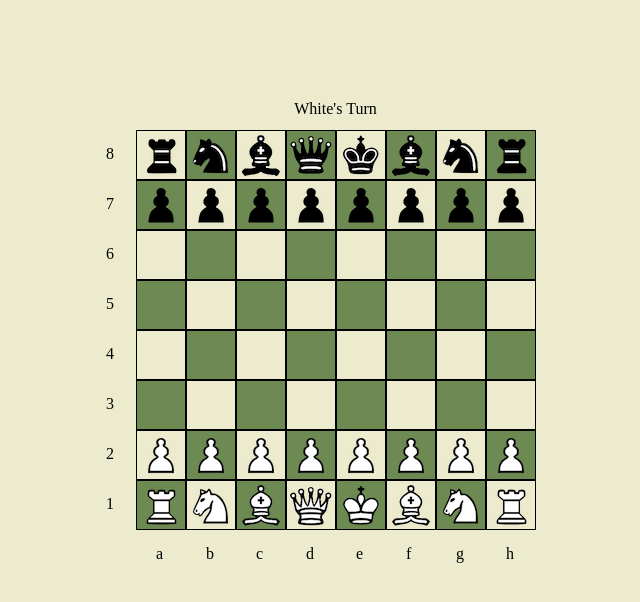
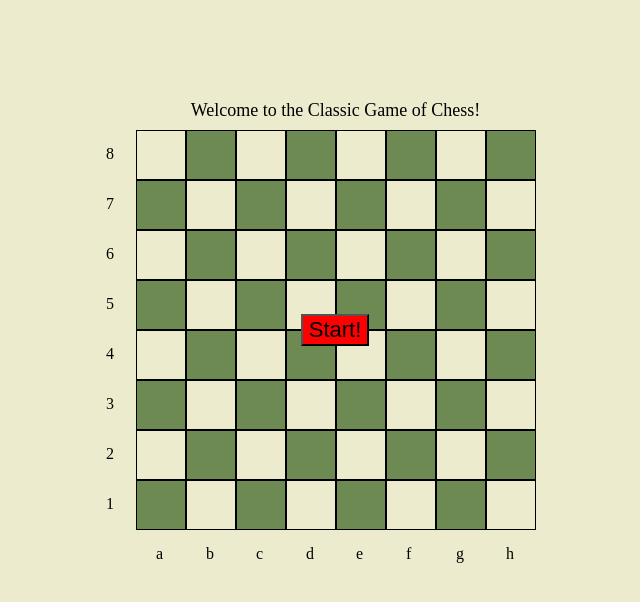
Before and after one commit to TyKirkland/Project-1, a plain HTML site: page index.html in a window 1280 px wide. Shown: the whole page, without its empty margins (329-969 px from the left). Drawn offline with Linux system fonts and the light colour scheme.

Commit message:
Start button, check message, checkmate message

```diff
--- a/css/styles.css
+++ b/css/styles.css
@@ -21,6 +21,7 @@ div * {
     float: right;
     text-align: center;
     padding: 0 0 5px 0;
+    font-size: 18px;
   }
 
 #game {
@@ -63,3 +64,15 @@ img{
 .red{
     background: red;
 }
+
+.startButton{
+    background-color: red;
+    z-index: 5;
+    text-align: center;
+    margin: auto;
+    position: relative;
+    display: flex;
+    bottom: 366px;
+    left: 24px;
+    font-size: 22px;
+}
--- a/index.html
+++ b/index.html
@@ -11,7 +11,7 @@
 <body>
     <div id = "game">
 
-        <div id="turn">White's Turn</div>
+        <div id="turn">Welcome to the Classic Game of Chess!</div>
 
         <div class="tileprefix">8</div>
         <div class="tile" id="1_8"></div>
--- a/js/testscript.js
+++ b/js/testscript.js
@@ -993,6 +993,9 @@ let chess = {
                     chess.properties.selectedpiece = item.getAttribute('id');
                     if(chess.properties.potentialBlackMoves.includes(chess.properties.pieces['w_king'].position) == true){
                         chess.properties.w_check = true;
+                        //here is where we are updating the display text to say check
+                        let displayText = document.querySelector('#turn');
+                        displayText.innerText = "Check! White's turn";
                         //make sure these are wrapped in the check conditional so it doesn't get run unless a king is being checked, causes game to lag
                         if(chess.methods.testMove(chess.methods.moveoptions(item.getAttribute('chesspiece'))).length == 0){
 
@@ -1004,7 +1007,8 @@ let chess = {
                 }
             }
             if(allWhiteDefense.length == 0 && chess.properties.potentialBlackMoves.includes(chess.properties.pieces['w_king'].position) == true){
-                console.log("Black wins by Checkmate!")
+                let displayText = document.querySelector('#turn');
+                displayText.innerText = "Checkmate! Black Wins!";
             }
             //here I am doing the same as above but for black
             let allBlackDefense = [];
@@ -1013,6 +1017,9 @@ let chess = {
                     chess.properties.selectedpiece = item.getAttribute('id');
                     if(chess.properties.potentialWhiteMoves.includes(chess.properties.pieces['b_king'].position) == true){
                         chess.properties.b_check = true;
+                        //here we are updating the display text to say check
+                        let displayText = document.querySelector('#turn');
+                        displayText.innerText = "Check! Black's turn"
                         //make sure these are wrapped in the check conditional so it doesn't get run unless a king is being checked, causes game to lag
                         if(chess.methods.testMove(chess.methods.moveoptions(item.getAttribute('chesspiece'))).length == 0){
 
@@ -1024,7 +1031,8 @@ let chess = {
                 }
             }
             if(allBlackDefense.length == 0 && chess.properties.potentialWhiteMoves.includes(chess.properties.pieces['b_king'].position) == true){
-                console.log("White wins by Checkmate!")
+                let displayText = document.querySelector('#turn');
+                displayText.innerText = "Checkmate! White Wins!";
             }
 
             //finally make sure to reset the selected piece
@@ -1162,8 +1170,20 @@ let chess = {
     }
 }
 
+//here we are adding a Start button to the game which when clicked will turn the display text to the White's turn, remove the button and run the gameSetup method
+let body = document.querySelector('body');
+let startButton = document.createElement('button');
+startButton.classList.add('startButton');
+startButton.innerHTML= "Start!";
+body.appendChild(startButton);
 
-chess.methods.gamesetup();
+startButton.addEventListener('click', (event) => {
+    let turndisplay = document.getElementById('turn');
+    turndisplay.innerText = "White's Turn";
+    startButton.remove();
+    chess.methods.gamesetup();
+})
+
 
 const tileclicks = document.querySelectorAll(".tile");
 
```
